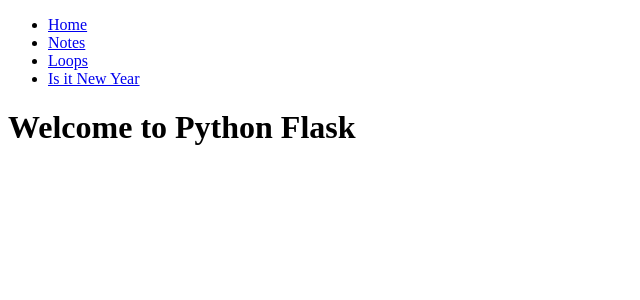
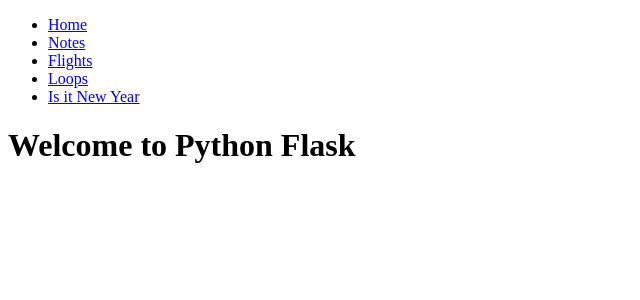
Before and after one commit to abdulwahhabkhan/python-demo, a Flask app: page / in a window 1280 px wide. Shown: the top 300 px of the page, without its empty margins (0-640 px from the left). Run offline with Flask 2, Linux system fonts and the light colour scheme.

Commit message:
flights list

```diff
--- a/src/app.py
+++ b/src/app.py
@@ -1,11 +1,18 @@
+import os
 import datetime
 
 from flask import Flask, render_template, request, session
+from sqlalchemy import create_engine
+from sqlalchemy.orm import scoped_session, sessionmaker
+
 
 app = Flask(__name__)
 app.config["SESSION_PERMANENT"] = False
 app.config["SESSION_TYPE"] = "filesystem"
 app.secret_key = "iweuwrwoerwioureowruw324234"
+#engine = create_engine(os.getenv("FLASK_DB_URL"))
+engine = create_engine("mysql+pymysql://root:@localhost/flask_db")
+db = scoped_session(sessionmaker(bind=engine))
 
 
 @app.route("/")
@@ -41,3 +48,8 @@
         session['notes'].append(request.form.get('note'))
 
     return render_template("notes.html", notes=session['notes'])
+
+@app.route("/flights")
+def flights():
+    flights = db.execute("select * FROM flights").fetchall()
+    return render_template("flights.html", flights=flights)
--- a/src/templates/layout.html
+++ b/src/templates/layout.html
@@ -8,6 +8,7 @@
     <ul>
         <li><a href="{{ url_for('index') }}">Home</a></li>
         <li><a href="{{ url_for('notes_view') }}">Notes</a></li>
+        <li><a href="{{ url_for('flights') }}">Flights</a></li>
         <li><a href="{{ url_for('exmaple_loop') }}">Loops</a></li>
         <li><a href="{{ url_for('new_year') }}">Is it New Year</a></li>
 
```
Also changed, not shown: src/templates/flights.html (added, +15 -0 lines).
